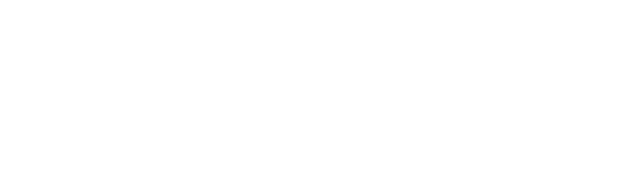
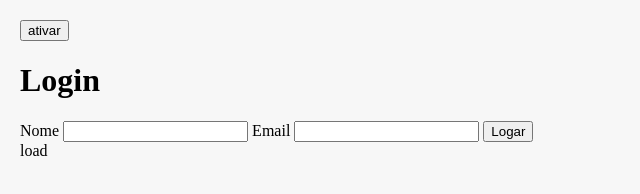
Before and after one commit to Maximiano3234/login, a plain HTML site: page index.html in a window 1280 px wide. Shown: the whole page, without its empty margins (0-640 px from the left). Drawn offline with Linux system fonts and the light colour scheme.

Commit message:
estrutura da pagina

```diff
--- a/index.html
+++ b/index.html
@@ -1,12 +1,27 @@
 <!DOCTYPE html>
-<html lang="en">
+<html lang="pt-BR">
 <head>
     <meta charset="UTF-8">
     <meta http-equiv="X-UA-Compatible" content="IE=edge">
     <meta name="viewport" content="width=device-width, initial-scale=1.0">
     <title>Login</title>
+    <link rel="stylesheet" href="./style.css">
 </head>
 <body>
+    <button id="ativar">ativar</button>
+
+    <div id="modal" class="animar">
+        <h1>Login</h1>
+        <label>Nome</label>
+        <input type="text" />
+        <label>Email</label>
+        <input type="email" />
+        <button>Logar</button>
+    </div>
+
+    <div>load</div>
+
+    <script src="./script.js"></script>
 
 </body>
 </html>
```
